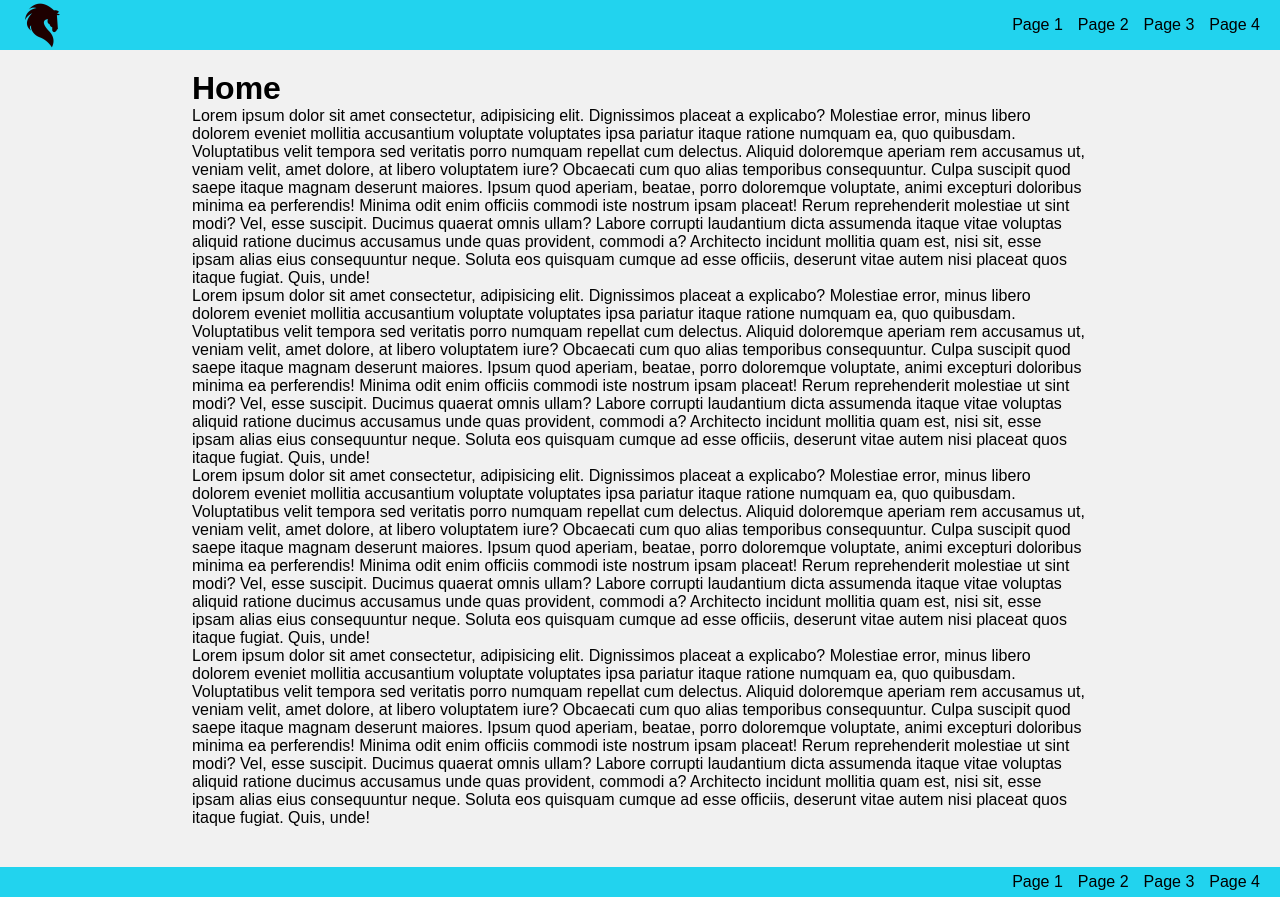
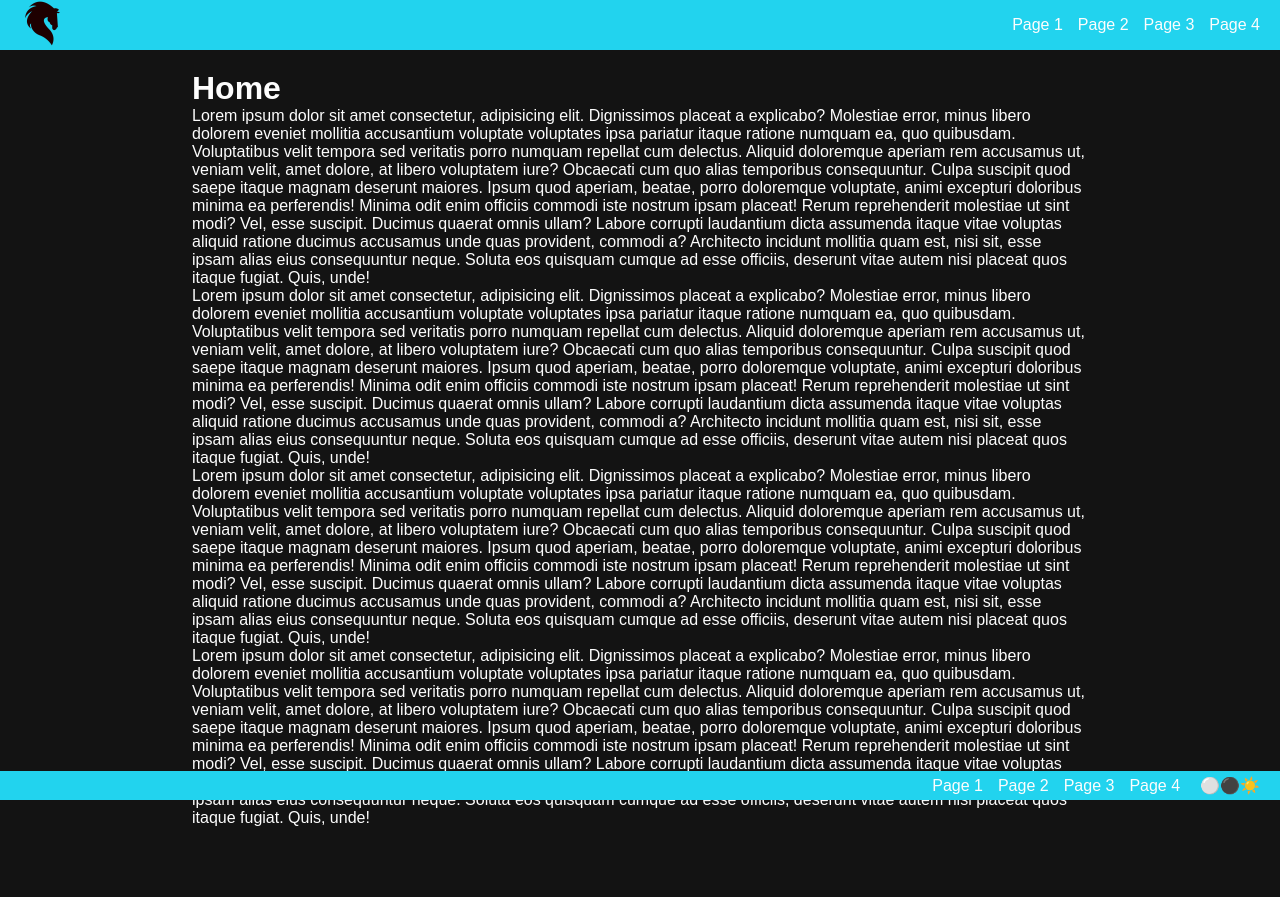
Before and after one commit to irenealcaine/template-navbar, a React (Create React App) app: page / in a window 1280 px wide. Built offline with nearby package versions, Linux system fonts and the light colour scheme.

Commit message:
update 13 files

```diff
--- a/package.json
+++ b/package.json
@@ -11,6 +11,7 @@
     "loader-utils": "3.2.1",
     "react": "18.2.0",
     "react-dom": "18.2.0",
+    "react-icons": "^4.11.0",
     "react-router-dom": "^6.16.0",
     "react-scripts": "5.0.1",
     "sass": "^1.68.0"
--- a/src/App.js
+++ b/src/App.js
@@ -9,8 +9,10 @@ import Page3 from "./Pages/Page3/Page3"
 import Page4 from "./Pages/Page4/Page4"
 
 function App() {
+
+
   return (
-    <div className="App">
+    <div className={`app`}>
       <BrowserRouter>
         <Main>
           <Routes>
--- a/src/Components/Footer/Footer.jsx
+++ b/src/Components/Footer/Footer.jsx
@@ -1,8 +1,13 @@
+import { useContext } from "react";
 import { navbarItems } from "../../Utils/Constants";
 import "./Footer.scss";
 import { Link } from "react-router-dom"
+import { DarkModeContext } from "../../Context/darkModeContext";
 
 const Footer = () => {
+
+  const { dispatch, darkMode } = useContext(DarkModeContext);
+
   return (
     <nav className="footer">
       <ul className="footer-list">
@@ -14,8 +19,29 @@ const Footer = () => {
             </Link>
           </li>
         ))}
+      </ul>
+      <div className="color-options">
 
-      </ul>
+        <div
+          className="color-option"
+          onClick={() => dispatch({ type: "LIGHT" })}
+        >
+          ⚪
+        </div>
+        <div
+          className="color-option"
+          onClick={() => dispatch({ type: "DARK" })}
+        >
+          ⚫
+        </div>
+        <div
+          className="color-option"
+          onClick={() => dispatch({ type: "TOGGLE" })}
+        >
+          {darkMode ? "☀️" : "🌙"}
+        </div>
+      </div>
+
     </nav>
   );
 };
--- a/src/Components/Footer/Footer.scss
+++ b/src/Components/Footer/Footer.scss
@@ -5,11 +5,14 @@
   display: flex;
   justify-content: flex-end;
   align-items: center;
+  gap: 20px;
 
-  height: 30px;
-  padding-right: 20px;
+  padding: 5px 20px;
 
-  position: absolute;  //   fixed if you wanna to see it always
+  //   fixed if you wanna to see it always, absolute if you wanna it to stay in top
+  position: fixed;
+  // position: absolute;
+
   right: 0;
   left: 0;
   bottom: 0;
@@ -18,5 +21,16 @@
     display: flex;
     justify-content: flex-end;
     gap: 15px;
+
+  }
+
+  .color-options {
+    display: flex;
+    justify-content: center;
+    align-items: center;
+
+    .color-option {
+      cursor: pointer;
+    }
   }
 }
--- a/src/Components/Header/Header.jsx
+++ b/src/Components/Header/Header.jsx
@@ -1,28 +1,40 @@
 import "./Header.scss";
 import logo from "../../Assets/Images/logo.png";
-import { Link } from "react-router-dom"
+import { Link, useLocation } from "react-router-dom"
 import { navbarItems } from "../../Utils/Constants";
+import { useState } from "react";
+import { AiOutlineMenu, AiOutlineClose } from "react-icons/ai";
 
 const Header = () => {
+
+  const location = useLocation();
+  const [isMenuOpen, setIsMenuOpen] = useState(false);
+  const menuActiveClass = isMenuOpen ? "active" : "";
+
+  const toggleMenu = () => {
+    setIsMenuOpen(!isMenuOpen);
+  };
+
   return (
     <nav className="header">
-      <div className="logo">
-        <Link to={"/"}>
-          <img src={logo} alt={"Logo"} className="logo" />
-        </Link>
-      </div>
-      <ul className="navigation">
+      <Link to={"/"} onClick={() => setIsMenuOpen(false)}>
+        <img src={logo} alt={"Logo"} className="logo" />
+      </Link>
 
+      <ul className={`navigation ${menuActiveClass}`}>
         {navbarItems.map((navbarItem) => (
-          <li key={navbarItem.slug} className="navigation-item">
-            <Link to={`/${navbarItem.slug}`}>
+          <li key={navbarItem.slug} onClick={() => setIsMenuOpen(false)}>
+            <Link to={`/${navbarItem.slug}`} className={`navigation-item ${location.pathname === `/${navbarItem.slug}` && "active"}`} >
               {navbarItem.name}
             </Link>
           </li>
         ))}
+      </ul>
 
+      <div className={`menu-toggle ${menuActiveClass}`} onClick={toggleMenu}>
+        {isMenuOpen ? <AiOutlineClose /> : <AiOutlineMenu />}
+      </div>
 
-      </ul>
     </nav>
   );
 };
--- a/src/Components/Header/Header.scss
+++ b/src/Components/Header/Header.scss
@@ -5,21 +5,70 @@
   display: flex;
   justify-content: space-between;
   align-items: center;
-  height: 50px;
+  height: $header-height;
   padding-right: 20px;
   padding-left: 20px;
 
-  position: absolute; //   fixed if you wanna to see it always
+  //   fixed if you wanna to see it always, absolute if you wanna it to stay in top
+  position: fixed;
+  // position: absolute;
+
   right: 0;
   left: 0;
   top: 0;
 
   .logo {
-    height: 45px;
+    height: calc($header-height - 5px);
   }
 
   .navigation {
     display: flex;
     gap: 15px;
+
+    .navigation-item {
+      &:hover {
+        text-decoration: underline;
+      }
+
+      &.active {
+        font-weight: 700;
+      }
+    }
+  }
+
+  .menu-toggle {
+    display: none;
+    cursor: pointer;
   }
 }
+
+@media screen and (max-width: 768px) {
+  .header {
+
+    .navigation {
+      display: none;
+
+      &.active {
+        display: flex;
+        flex-direction: column;
+        padding: 20px 80px;
+        position: absolute;
+        top: calc($header-height + 5px);
+        right: 5px;
+        text-align: center;
+        z-index: 10;
+        background: $blue;
+        border-radius: 15px;
+
+        // full width
+        // left: 5px;
+
+      }
+    }
+
+
+    .menu-toggle {
+      display: flex;
+    }
+  }
+}
--- /dev/null
+++ b/src/Context/darkModeContext.jsx
@@ -0,0 +1,18 @@
+import { createContext, useReducer } from "react"
+import DarkModeReducer from "./darkModeReducer"
+
+const INITIAL_STATE = {
+  darkMode: true
+}
+
+export const DarkModeContext = createContext(INITIAL_STATE)
+
+export const DarkModeContextProvider = ({ children }) => {
+  const [state, dispatch] = useReducer(DarkModeReducer, INITIAL_STATE)
+
+  return (
+    <DarkModeContext.Provider value={{ darkMode: state.darkMode, dispatch }}>
+      {children}
+    </DarkModeContext.Provider>
+  )
+}
--- /dev/null
+++ b/src/Context/darkModeReducer.jsx
@@ -0,0 +1,23 @@
+const DarkModeReducer = (state, action) => {
+  switch (action.type) {
+    case "LIGHT": {
+      return {
+        darkMode: false
+      }
+    }
+    case "DARK": {
+      return {
+        darkMode: true
+      }
+    }
+    case "TOGGLE": {
+      return {
+        darkMode: !state.darkMode
+      }
+    }
+    default:
+      return state
+  }
+}
+
+export default DarkModeReducer
--- a/src/Layout/Main/Main.jsx
+++ b/src/Layout/Main/Main.jsx
@@ -1,10 +1,15 @@
+import { useContext } from "react";
 import Footer from "../../Components/Footer/Footer";
 import Header from "../../Components/Header/Header";
 import "./Main.scss";
+import { DarkModeContext } from "../../Context/darkModeContext";
 
 const Main = ({ children }) => {
+
+  const { darkMode } = useContext(DarkModeContext);
+
   return (
-    <div className="main">
+    <div className={`main ${darkMode ? "dark" : ""}`}>
       <Header />
       <div className="content">{children}</div>
       <Footer />
--- a/src/Layout/Main/Main.scss
+++ b/src/Layout/Main/Main.scss
@@ -3,9 +3,15 @@
 .main {
   min-height: 100vh;
   background-color: $light;
+  color: $dark;
   position: relative;
 
   padding: 70px 0;
+
+  &.dark {
+    background-color: $dark;
+    color: $light;
+  }
 
   .content {
     width: 70%;
--- a/src/Variables.scss
+++ b/src/Variables.scss
@@ -1,3 +1,5 @@
-$light: #f1f1f1;
+$light: #fdfdfd;
 $dark: #131313;
 $blue: #22d3ee;
+
+$header-height: 50px;
--- a/src/index.js
+++ b/src/index.js
@@ -2,12 +2,15 @@ import { StrictMode } from "react";
 import { createRoot } from "react-dom/client";
 
 import App from "./App";
+import { DarkModeContextProvider } from "./Context/darkModeContext";
 
 const rootElement = document.getElementById("root");
 const root = createRoot(rootElement);
 
 root.render(
   <StrictMode>
-    <App />
+    <DarkModeContextProvider>
+      <App />
+    </DarkModeContextProvider>
   </StrictMode>
 );
```
Also changed, not shown: 2 other files (tests, documents, lock files or other folders).
